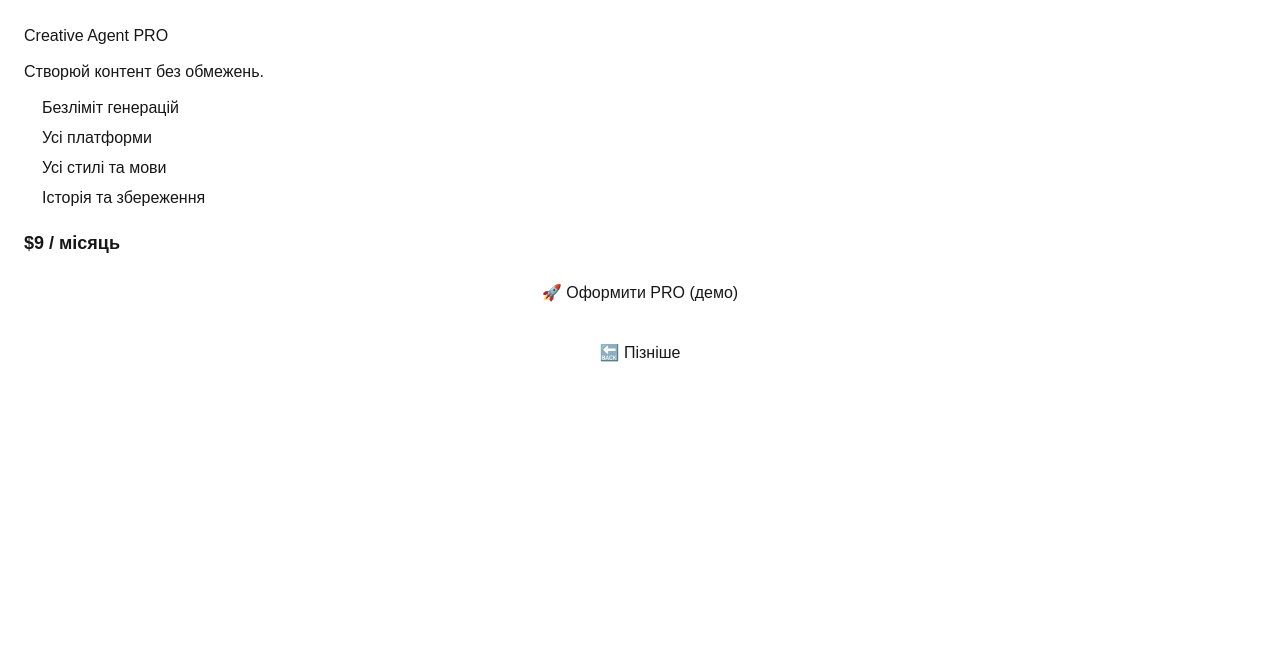
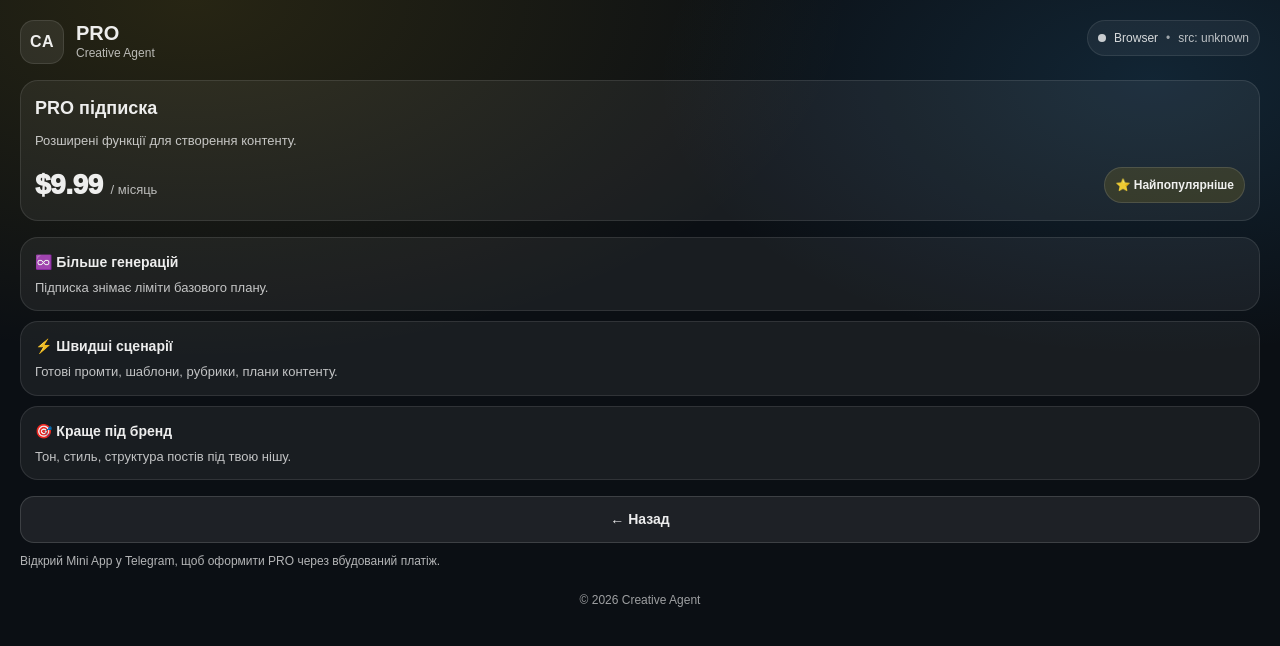
Before and after one commit to filyukvlad-prog/creative-agent, a Next.js app: page /paywall in a window 1280 px wide. Shown: the top 646 px of the page. Built offline with nearby package versions, Linux system fonts and the light colour scheme.

Commit message:
Polish paywall UI + Telegram MainButton

```diff
--- a/app/paywall/page.tsx
+++ b/app/paywall/page.tsx
@@ -1,29 +1,292 @@
-import Link from "next/link";
+"use client";
+
+import { useEffect, useMemo, useState } from "react";
+
+type Src = "onboarding" | "dashboard" | "unknown";
 
 export default function PaywallPage() {
+  const [src, setSrc] = useState<Src>("unknown");
+  const [isTelegram, setIsTelegram] = useState(false);
+
+  useEffect(() => {
+    // Read src from query
+    const params = new URLSearchParams(window.location.search);
+    const s = (params.get("src") || "").toLowerCase();
+    if (s === "onboarding" || s === "dashboard") setSrc(s);
+    else setSrc("unknown");
+  }, []);
+
+  useEffect(() => {
+    const tg = (window as any).Telegram?.WebApp;
+    setIsTelegram(!!tg);
+
+    if (!tg) return;
+
+    tg.ready();
+    tg.expand?.();
+
+    // MainButton: "Оформити PRO"
+    tg.MainButton?.setText?.("Оформити PRO");
+    tg.MainButton?.show?.();
+
+    const onClick = () => {
+      // Поки що — демо. Потім підключимо оплату (Telegram Payments/Stripe)
+      tg.MainButton?.showProgress?.();
+      setTimeout(() => {
+        tg.MainButton?.hideProgress?.();
+        tg.showPopup?.({
+          title: "PRO (Demo)",
+          message: "Платіжний флоу підключимо наступним кроком.",
+          buttons: [{ type: "ok" }],
+        });
+      }, 450);
+    };
+
+    tg.MainButton?.onClick?.(onClick);
+
+    return () => {
+      tg.MainButton?.offClick?.(onClick);
+      tg.MainButton?.hide?.();
+    };
+  }, []);
+
+  const headline =
+    src === "onboarding"
+      ? "Розблокуй PRO та стартуй швидше"
+      : src === "dashboard"
+      ? "PRO дає максимум можливостей"
+      : "PRO підписка";
+
+  const sub =
+    src === "onboarding"
+      ? "Готові шаблони, більше генерацій та швидші результати."
+      : src === "dashboard"
+      ? "Прокачай генератор контенту та зеконом час щодня."
+      : "Розширені функції для створення контенту.";
+
   return (
-    <main style={{ padding: 24, display: "grid", gap: 12 }}>
-      <h1 style={{ margin: 0 }}>Creative Agent PRO</h1>
-      <p style={{ margin: 0 }}>Створюй контент без обмежень.</p>
+    <main style={styles.page}>
+      <header style={styles.header}>
+        <div style={styles.brandRow}>
+          <div style={styles.logo}>CA</div>
+          <div style={{ display: "grid", gap: 2 }}>
+            <h1 style={styles.title}>PRO</h1>
+            <div style={styles.subtitle}>Creative Agent</div>
+          </div>
+        </div>
 
-      <ul style={{ margin: 0, paddingLeft: 18, display: "grid", gap: 6 }}>
-        <li>Безліміт генерацій</li>
-        <li>Усі платформи</li>
-        <li>Усі стилі та мови</li>
-        <li>Історія та збереження</li>
-      </ul>
+        <div style={styles.pill}>
+          <span style={styles.pillDot} />
+          <span>{isTelegram ? "Telegram" : "Browser"}</span>
+          <span style={{ opacity: 0.7 }}>•</span>
+          <span style={{ opacity: 0.85 }}>src: {src}</span>
+        </div>
+      </header>
 
-      <div style={{ marginTop: 8, fontSize: 18 }}>
-        <strong>$9 / місяць</strong>
-      </div>
+      <section style={styles.hero}>
+        <h2 style={styles.heroTitle}>{headline}</h2>
+        <p style={styles.heroSub}>{sub}</p>
 
-      <button style={{ padding: 12, width: "100%" }}>
-        🚀 Оформити PRO (демо)
-      </button>
+        <div style={styles.priceRow}>
+          <div style={styles.priceBox}>
+            <div style={styles.price}>$9.99</div>
+            <div style={styles.priceNote}>/ місяць</div>
+          </div>
 
-      <Link href="/dashboard">
-        <button style={{ padding: 12, width: "100%" }}>🔙 Пізніше</button>
-      </Link>
+          <div style={styles.badge}>⭐ Найпопулярніше</div>
+        </div>
+      </section>
+
+      <section style={styles.cards}>
+        <Feature title="♾️ Більше генерацій" desc="Підписка знімає ліміти базового плану." />
+        <Feature title="⚡ Швидші сценарії" desc="Готові промти, шаблони, рубрики, плани контенту." />
+        <Feature title="🎯 Краще під бренд" desc="Тон, стиль, структура постів під твою нішу." />
+      </section>
+
+      <section style={styles.actions}>
+        <button
+          style={styles.secondaryBtn}
+          onClick={() => (window.location.href = `${window.location.origin}/dashboard`)}
+        >
+          ← Назад
+        </button>
+
+        <div style={styles.helper}>
+          {isTelegram
+            ? "Натисни кнопку “Оформити PRO” внизу (Telegram MainButton)."
+            : "Відкрий Mini App у Telegram, щоб оформити PRO через вбудований платіж."}
+        </div>
+      </section>
+
+      <footer style={styles.footer}>
+        <span style={{ opacity: 0.65 }}>© {new Date().getFullYear()} Creative Agent</span>
+      </footer>
     </main>
   );
 }
+
+function Feature({ title, desc }: { title: string; desc: string }) {
+  return (
+    <div style={styles.card}>
+      <div style={styles.cardTitle}>{title}</div>
+      <div style={styles.cardDesc}>{desc}</div>
+    </div>
+  );
+}
+
+const styles: Record<string, React.CSSProperties> = {
+  page: {
+    minHeight: "100vh",
+    background:
+      "radial-gradient(1100px 600px at 15% 0%, rgba(241, 196, 15, 0.12), transparent 60%), radial-gradient(900px 500px at 90% 10%, rgba(52, 152, 219, 0.16), transparent 55%), #0b0f14",
+    color: "rgba(255,255,255,0.92)",
+    padding: 20,
+    display: "grid",
+    gap: 16,
+    alignContent: "start",
+  },
+  header: {
+    display: "flex",
+    justifyContent: "space-between",
+    gap: 12,
+    alignItems: "flex-start",
+    flexWrap: "wrap",
+  },
+  brandRow: {
+    display: "flex",
+    gap: 12,
+    alignItems: "center",
+  },
+  logo: {
+    width: 44,
+    height: 44,
+    borderRadius: 14,
+    display: "grid",
+    placeItems: "center",
+    fontWeight: 800,
+    letterSpacing: 0.5,
+    background: "rgba(255,255,255,0.08)",
+    border: "1px solid rgba(255,255,255,0.10)",
+  },
+  title: {
+    margin: 0,
+    fontSize: 20,
+    fontWeight: 900,
+    lineHeight: 1.1,
+  },
+  subtitle: {
+    fontSize: 12,
+    opacity: 0.75,
+    lineHeight: 1.3,
+  },
+  pill: {
+    display: "inline-flex",
+    alignItems: "center",
+    gap: 8,
+    padding: "8px 10px",
+    borderRadius: 999,
+    border: "1px solid rgba(255,255,255,0.10)",
+    background: "rgba(255,255,255,0.06)",
+    fontSize: 12,
+    opacity: 0.9,
+  },
+  pillDot: {
+    width: 8,
+    height: 8,
+    borderRadius: 999,
+    background: "rgba(255,255,255,0.85)",
+  },
+  hero: {
+    borderRadius: 18,
+    background: "rgba(255,255,255,0.06)",
+    border: "1px solid rgba(255,255,255,0.10)",
+    padding: 14,
+    display: "grid",
+    gap: 10,
+  },
+  heroTitle: {
+    margin: 0,
+    fontSize: 18,
+    fontWeight: 900,
+  },
+  heroSub: {
+    margin: 0,
+    fontSize: 13,
+    lineHeight: 1.35,
+    opacity: 0.8,
+  },
+  priceRow: {
+    display: "flex",
+    justifyContent: "space-between",
+    alignItems: "center",
+    gap: 10,
+    flexWrap: "wrap",
+    marginTop: 4,
+  },
+  priceBox: {
+    display: "flex",
+    alignItems: "baseline",
+    gap: 8,
+  },
+  price: {
+    fontSize: 28,
+    fontWeight: 950,
+    letterSpacing: -0.5,
+  },
+  priceNote: {
+    fontSize: 13,
+    opacity: 0.75,
+  },
+  badge: {
+    padding: "8px 10px",
+    borderRadius: 999,
+    border: "1px solid rgba(255,255,255,0.12)",
+    background: "rgba(241, 196, 15, 0.12)",
+    fontSize: 12,
+    fontWeight: 800,
+  },
+  cards: {
+    display: "grid",
+    gap: 10,
+  },
+  card: {
+    borderRadius: 18,
+    background: "rgba(255,255,255,0.06)",
+    border: "1px solid rgba(255,255,255,0.10)",
+    padding: 14,
+  },
+  cardTitle: {
+    fontWeight: 900,
+    fontSize: 14,
+    marginBottom: 6,
+  },
+  cardDesc: {
+    fontSize: 13,
+    lineHeight: 1.35,
+    opacity: 0.8,
+  },
+  actions: {
+    display: "grid",
+    gap: 10,
+  },
+  secondaryBtn: {
+    width: "100%",
+    padding: 12,
+    borderRadius: 14,
+    border: "1px solid rgba(255,255,255,0.14)",
+    background: "rgba(255,255,255,0.08)",
+    color: "rgba(255,255,255,0.92)",
+    fontWeight: 900,
+    fontSize: 14,
+  },
+  helper: {
+    fontSize: 12,
+    opacity: 0.75,
+    lineHeight: 1.35,
+  },
+  footer: {
+    marginTop: 6,
+    fontSize: 12,
+    textAlign: "center",
+  },
+};
```
